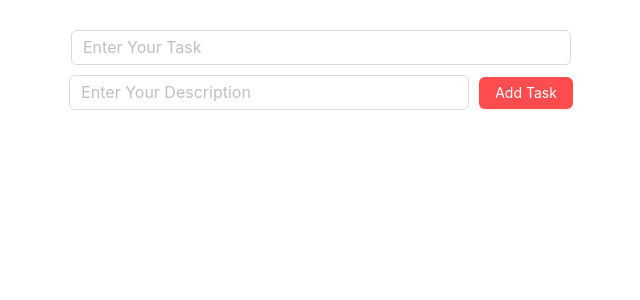
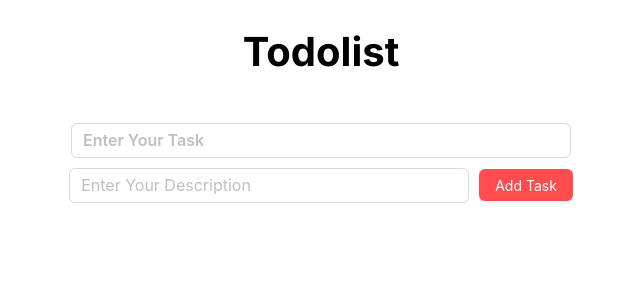
Before and after one commit to yasasbanukaofficial/improved-todolist, a Next.js app: page / in a window 1280 px wide. Shown: the top 300 px of the page, without its empty margins (319-959 px from the left). Built offline with nearby package versions, Linux system fonts and the light colour scheme.

Commit message:
added heading

```diff
--- a/app/components/Todolist.js
+++ b/app/components/Todolist.js
@@ -31,6 +31,7 @@ export function Todolist() {
 
     return (
         <>
+            <h1>Todolist</h1>
             <div className='inputTask-container'>
                 <Input
                     value={newTask}
--- a/app/globals.css
+++ b/app/globals.css
@@ -15,7 +15,7 @@ body {
 
 .inputTask {
   width: 500px;
-  font-weight: 400;
+  font-weight: 600;
   font-size: 1rem;
 }
 
```
